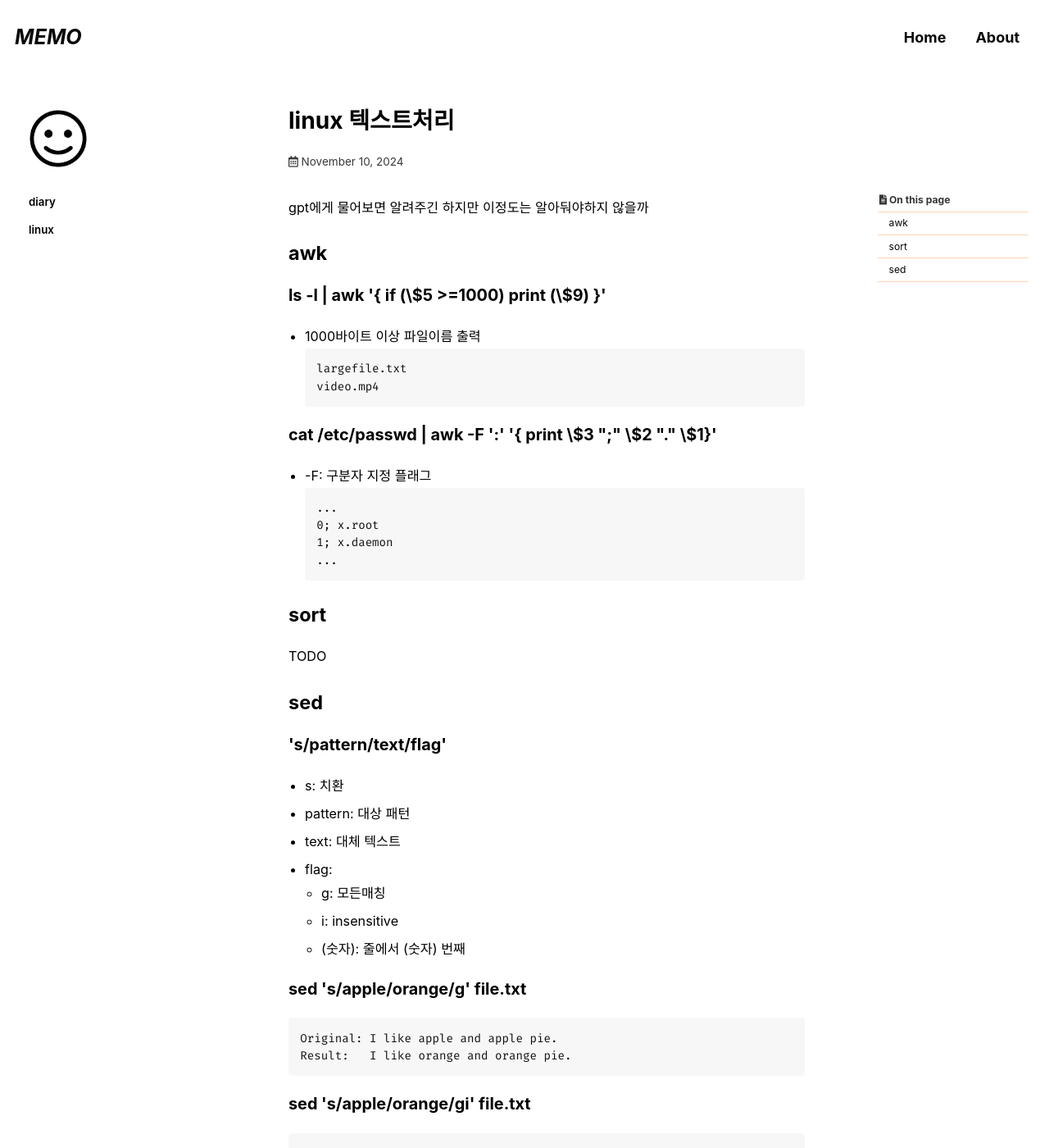
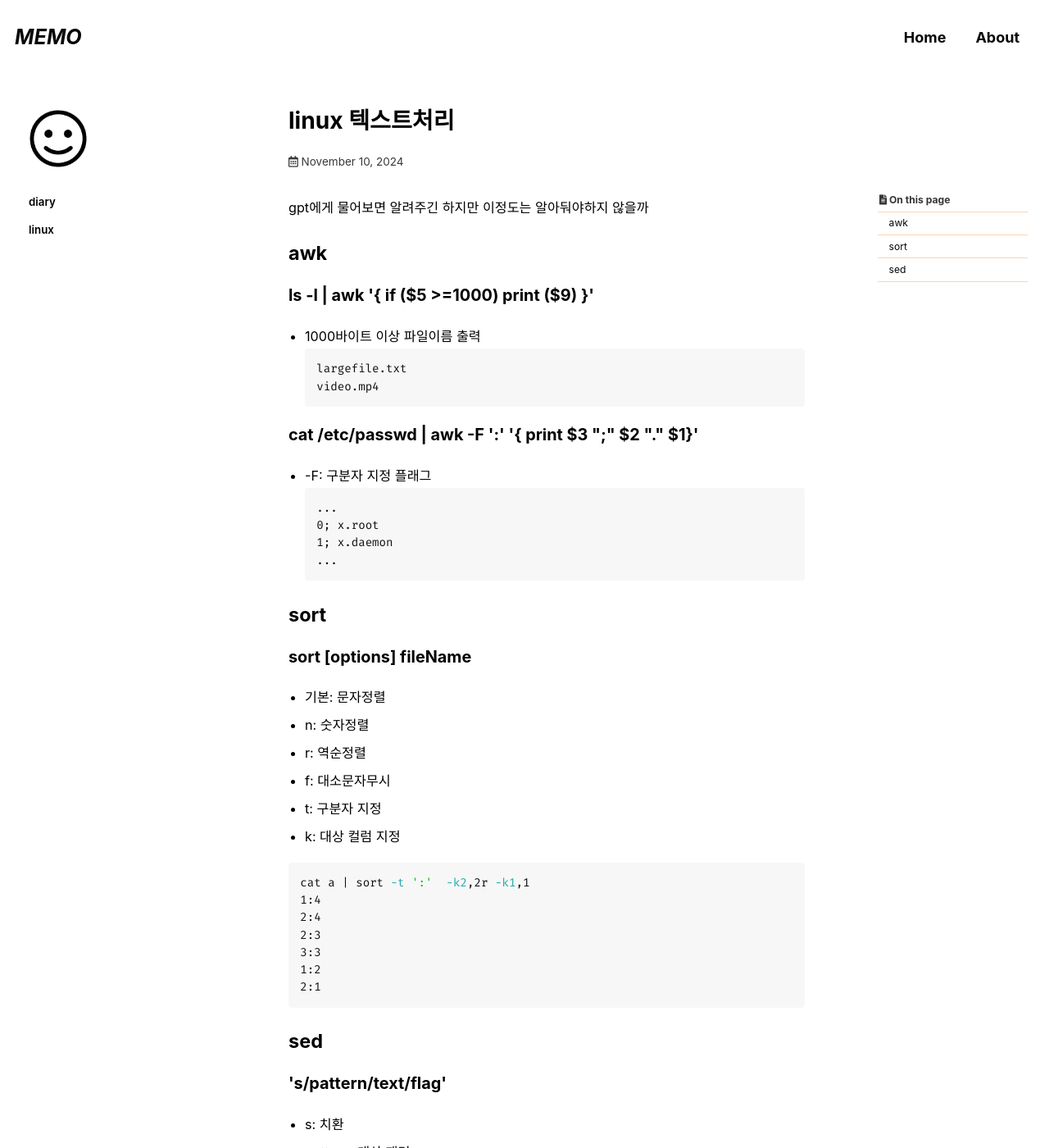
Before and after one commit to x1d1um/x1d1um.github.io, a Jekyll site: the page built from _posts/2024-11-10-2nd.md, in a window 1280 px wide and 1400 px high. Shown: the whole window at 82% size. Built offline with Jekyll 4.4.1, drawn with Linux system fonts in a browser that asks for light colours; cached includes are drawn as plain includes; some web fonts are replaced; comment, search, counter and statistics services are not loaded.

Commit message:
update 2nd post

````diff
--- a/_posts/2024-11-10-2nd.md
+++ b/_posts/2024-11-10-2nd.md
@@ -18,13 +18,13 @@ last_modified_at: 2024-11-10
 gpt에게 물어보면 알려주긴 하지만 이정도는 알아둬야하지 않을까
 
 ##  awk
-<h3> ls -l | awk '{ if (\$5 >=1000) print (\$9) }'  </h3>
+<h3> ls -l | awk '{ if ($5 >=1000) print ($9) }'  </h3>
 * 1000바이트 이상 파일이름 출력
 ```
 largefile.txt
 video.mp4
 ```
-<h3> cat /etc/passwd | awk -F ':' '{ print \$3 ";" \$2 "." \$1}' </h3>
+<h3> cat /etc/passwd | awk -F ':' '{ print $3 ";" $2 "." $1}' </h3>
 * -F: 구분자 지정 플래그
 ```
 ...
@@ -34,7 +34,23 @@ video.mp4
 ```
 
 ## sort
-TODO
+<h3> sort [options] fileName </h3>
+* 기본: 문자정렬
+* n: 숫자정렬
+* r: 역순정렬
+* f: 대소문자무시
+* t: 구분자 지정
+* k: 대상 컬럼 지정
+
+``` bash
+cat a | sort -t ':'  -k2,2r -k1,1
+1:4
+2:4
+2:3
+3:3
+1:2
+2:1
+```
 
 ## sed
 <h3> 's/pattern/text/flag' </h3>
````
